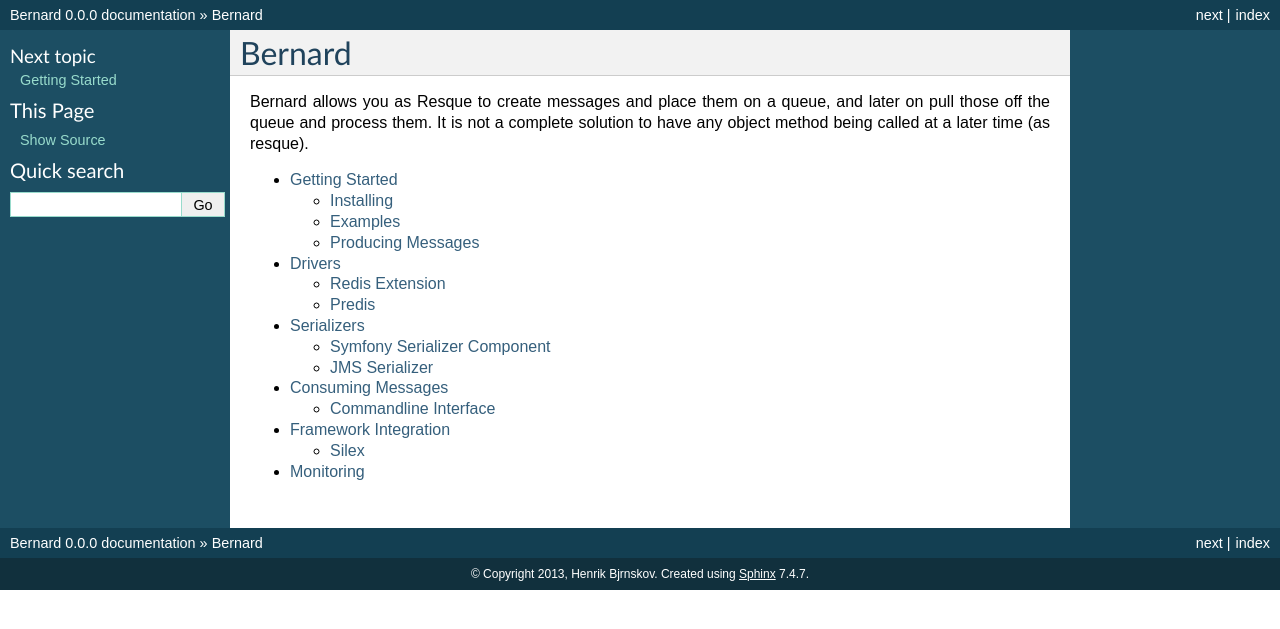
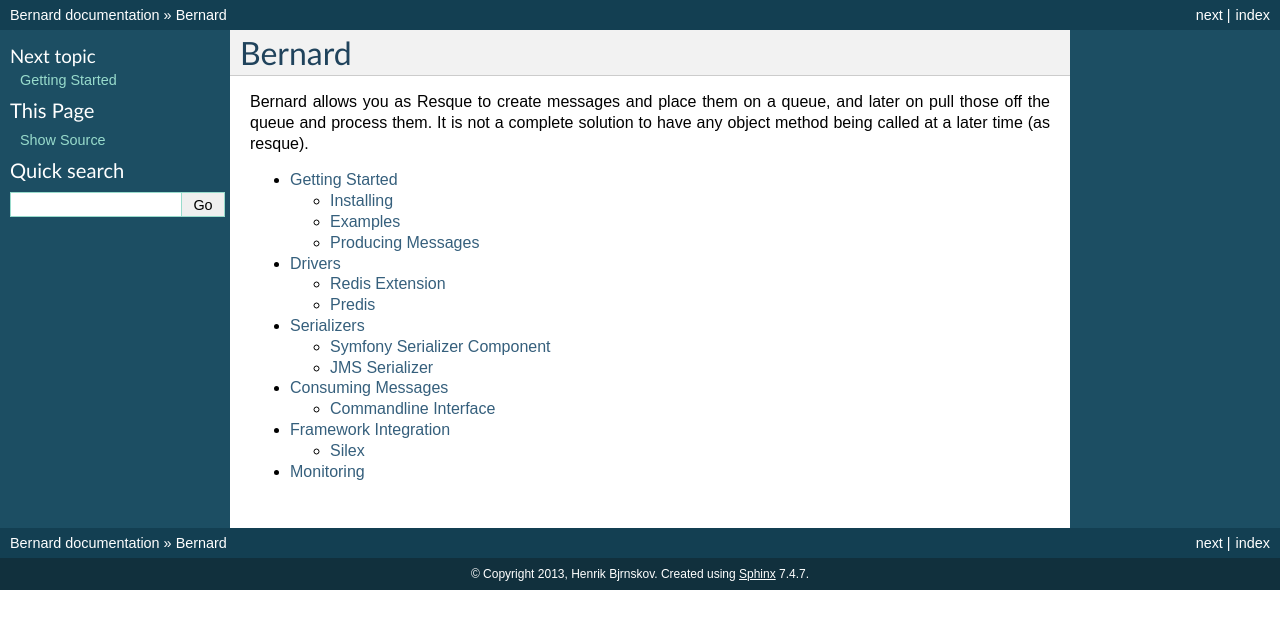
Before and after one commit to bernardphp/bernard, a Sphinx documentation site: the page built from doc/index.rst, in a window 1280 px wide. Shown: the top 629 px of the page. Built offline with Sphinx 7.4.7, drawn with Linux system fonts in a browser that asks for light colours; the version number could not be read and is left out; some of the changed lines change nothing that is shown.

Commit message:
Add git information of tag when building

```diff
--- a/doc/conf.py
+++ b/doc/conf.py
@@ -11,7 +11,17 @@
 # All configuration values have a default; values that are commented out
 # serve to show the default.
 
-import sys, os
+import sys, os, Popen, PIPE
+
+def get_version():
+    """ Returns project version as string from 'git describe' command. """
+    pipe = Popen('git describe --tags --always', stdout=PIPE, shell=True)
+    version = pipe.stdout.read()
+
+    if version:
+        return version
+    else:
+        return 'master'
 
 # If extensions (or modules to document with autodoc) are in another directory,
 # add these directories to sys.path here. If the directory is relative to the
@@ -49,9 +59,9 @@
 # built documents.
 #
 # The short X.Y version.
-version = '0.0.0'
+version = get_version().lstrip('v')
 # The full version, including alpha/beta/rc tags.
-release = '0.0.0'
+release = version
 
 # The language for content autogenerated by Sphinx. Refer to documentation
 # for a list of supported languages.
```
